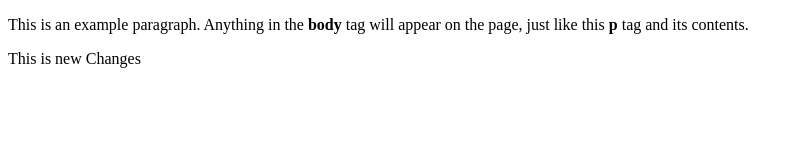
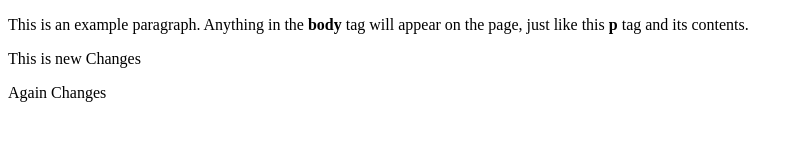
Before and after one commit to rsen6/git.demo, a plain HTML site: page index.html in a window 1280 px wide. Shown: the whole page, without its empty margins (0-800 px from the left). Drawn offline with Linux system fonts and the light colour scheme.

Commit message:
Free Text

```diff
--- a/index.html
+++ b/index.html
@@ -6,5 +6,6 @@
   <body>
     <p>This is an example paragraph. Anything in the <strong>body</strong> tag will appear on the page, just like this <strong>p</strong> tag and its contents.</p>
 	<p>This is new Changes</p>
+	<p>Again Changes</p>
   </body>
 </html>
```
